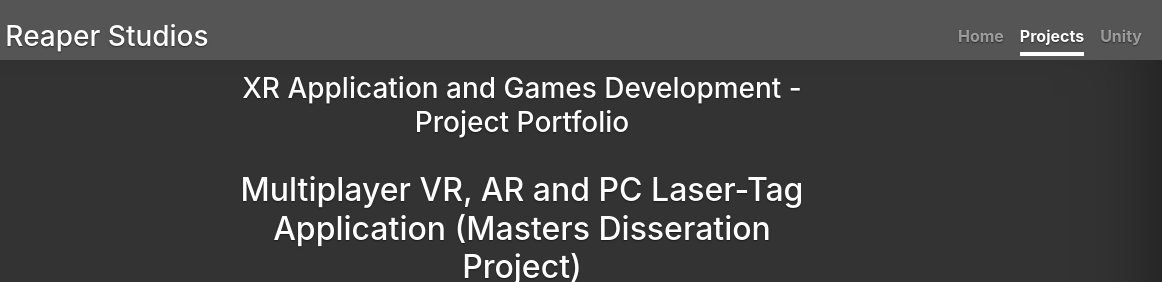
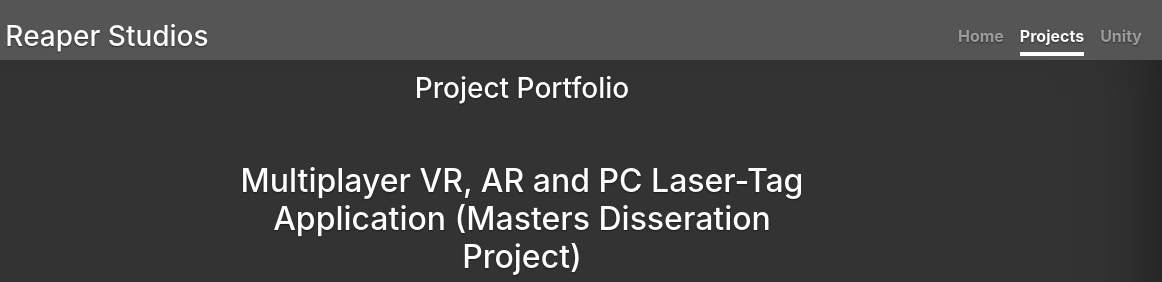
Before and after one commit to canunkystudios/canunkystudios.github.io, a plain HTML site: page projects.htm in a window 1280 px wide. Shown: the top 282 px of the page, 118-1280 px from the left. Drawn offline with Linux system fonts and the light colour scheme; grey boxes are pictures that could not be loaded.

Commit message:
Add spaces- update title.

```diff
--- a/projects.htm
+++ b/projects.htm
@@ -62,7 +62,8 @@
 
   <main role="main" class="inner cover">
     <h1 class="cover-heading">&nbsp;</h1>
-    <h3>XR Application and Games Development - Project Portfolio</h3>
+    <h3>Project Portfolio</h3>
+    </br>
     </br>
     <h2>Multiplayer VR, AR and PC Laser-Tag Application (Masters Disseration Project)</h2>
 <img width=600" height="450" src="https://gitlab.com/mikeyoakes/WebsiteMedia/-/raw/master/VRMultiplayer.jpg"></img></br>
```
